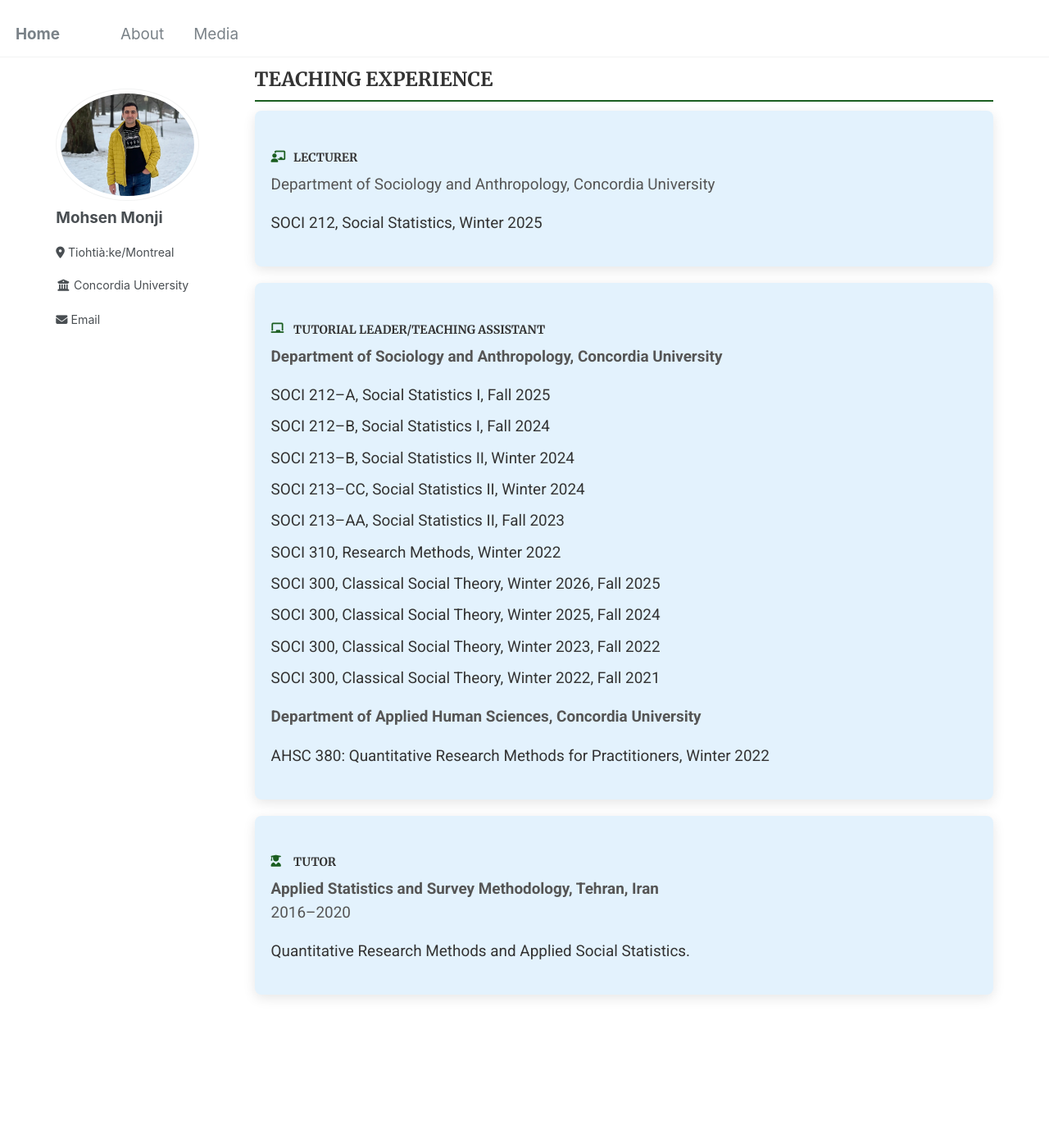
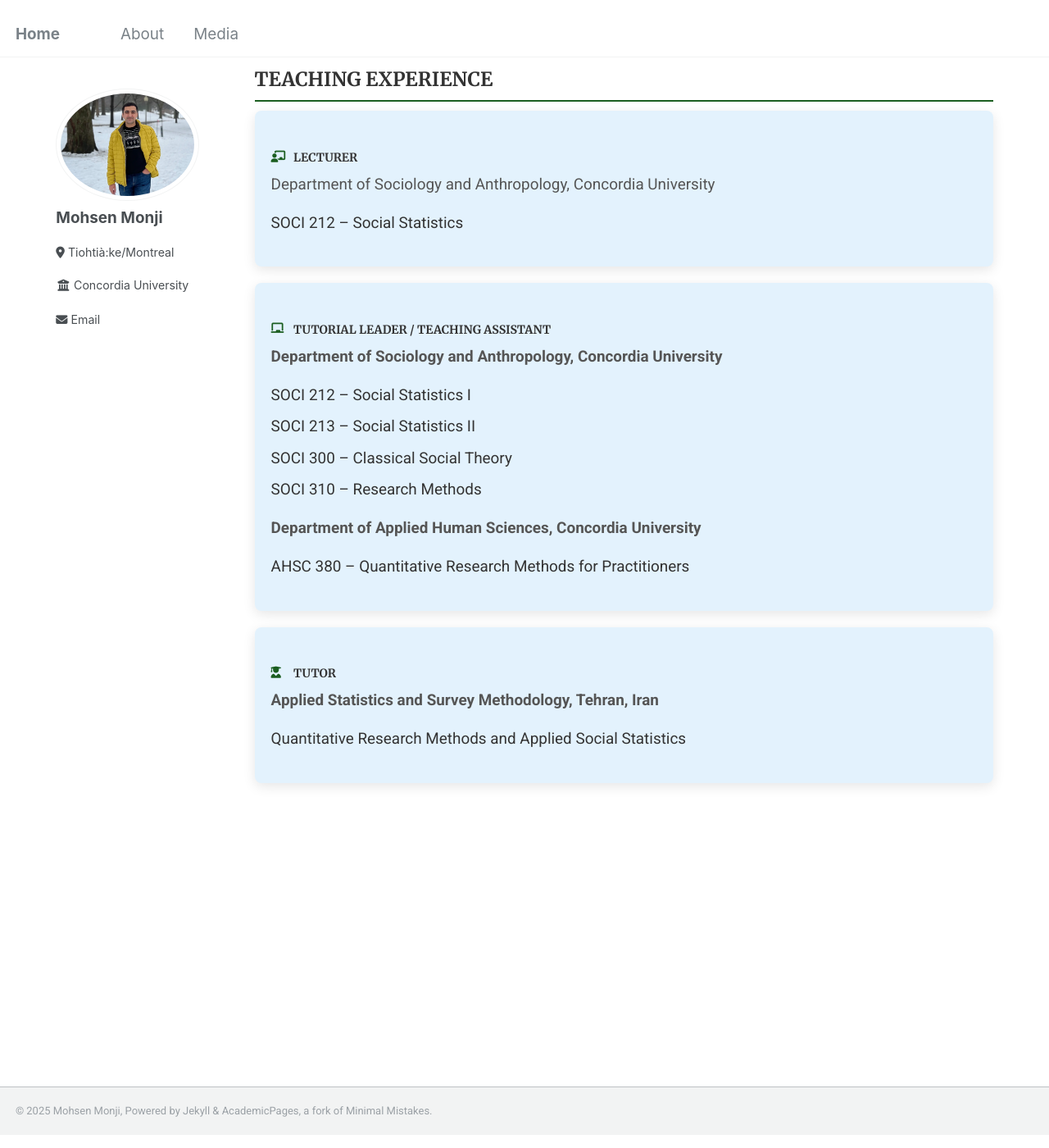
Before and after one commit to Mohsnmonji/mohsnmonji.github.io, a Jekyll site: the page built from _pages/teaching.md, in a window 1280 px wide and 1400 px high, scrolled down 514 px. Shown: the whole window at 82% size. Built offline with Jekyll 4.4.1, drawn with Linux system fonts in a browser that asks for light colours.

Commit message:
Update teaching.md

```diff
--- a/_pages/teaching.md
+++ b/_pages/teaching.md
@@ -84,37 +84,31 @@ author_profile: true
     <h4><i class="fas fa-chalkboard-teacher icon"></i> LECTURER</h4>
     <p>Department of Sociology and Anthropology, Concordia University</p>
     <ul>
-      <li>SOCI 212, Social Statistics, Winter 2025</li>
+      <li>SOCI 212 – Social Statistics</li>
     </ul>
   </div>
 
   <div class="teaching-card">
-  <h4><i class="fas fa-chalkboard icon"></i> TUTORIAL LEADER/TEACHING ASSISTANT</h4>
+    <h4><i class="fas fa-chalkboard icon"></i> TUTORIAL LEADER / TEACHING ASSISTANT</h4>
+    <p><strong>Department of Sociology and Anthropology, Concordia University</strong></p>
+    <ul>
+      <li>SOCI 212 – Social Statistics I</li>
+      <li>SOCI 213 – Social Statistics II</li>
+      <li>SOCI 300 – Classical Social Theory</li>
+      <li>SOCI 310 – Research Methods</li>
+    </ul>
 
-<p><strong>Department of Sociology and Anthropology, Concordia University</strong></p>
-<ul>
-  <li>SOCI 212–A, Social Statistics I, Fall 2025</li>
-  <li>SOCI 212–B, Social Statistics I, Fall 2024</li>
-  <li>SOCI 213–B, Social Statistics II, Winter 2024</li>
-  <li>SOCI 213–CC, Social Statistics II, Winter 2024</li>
-  <li>SOCI 213–AA, Social Statistics II, Fall 2023</li>
-    <li>SOCI 310, Research Methods, Winter 2022</li>
-   <li>SOCI 300, Classical Social Theory, Winter 2026, Fall 2025</li>
-  <li>SOCI 300, Classical Social Theory, Winter 2025, Fall 2024</li>
-  <li>SOCI 300, Classical Social Theory, Winter 2023, Fall 2022</li>
-  <li>SOCI 300, Classical Social Theory, Winter 2022, Fall 2021</li>
-</ul>
+    <p><strong>Department of Applied Human Sciences, Concordia University</strong></p>
+    <ul>
+      <li>AHSC 380 – Quantitative Research Methods for Practitioners</li>
+    </ul>
+  </div>
 
-  <p><strong>Department of Applied Human Sciences, Concordia University</strong></p>
-  <ul>
-    <li>AHSC 380: Quantitative Research Methods for Practitioners, Winter 2022</li>
-  </ul>
+  <div class="teaching-card">
+    <h4><i class="fas fa-user-graduate icon"></i> TUTOR</h4>
+    <p><strong>Applied Statistics and Survey Methodology, Tehran, Iran</strong></p>
+    <ul>
+      <li>Quantitative Research Methods and Applied Social Statistics</li>
+    </ul>
+  </div>
 </div>
-
-<div class="teaching-card">
-  <h4><i class="fas fa-user-graduate icon"></i> TUTOR</h4>
-  <p><strong>Applied Statistics and Survey Methodology, Tehran, Iran</strong><br>2016–2020</p>
-  <ul>
-    <li>Quantitative Research Methods and Applied Social Statistics.</li>
-  </ul>
-</div>
```
